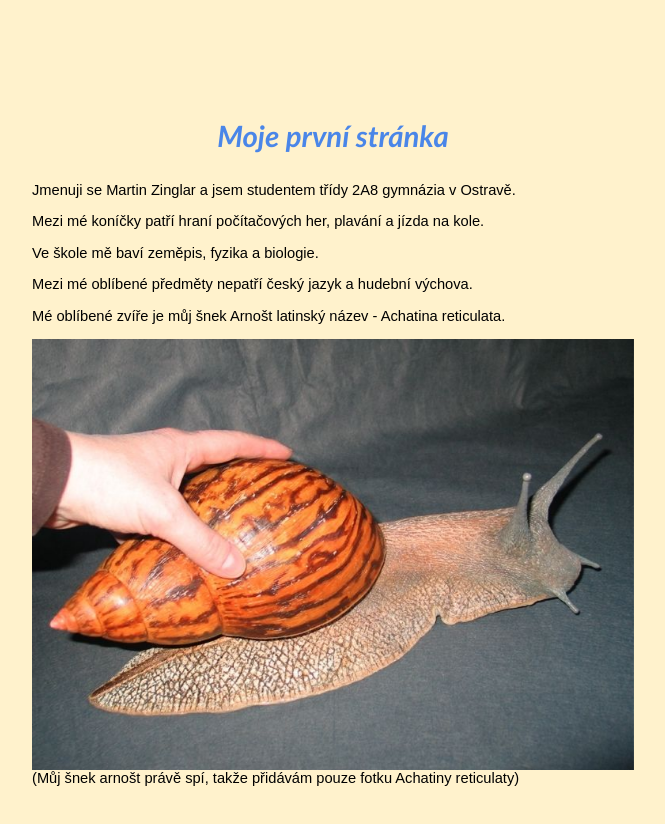
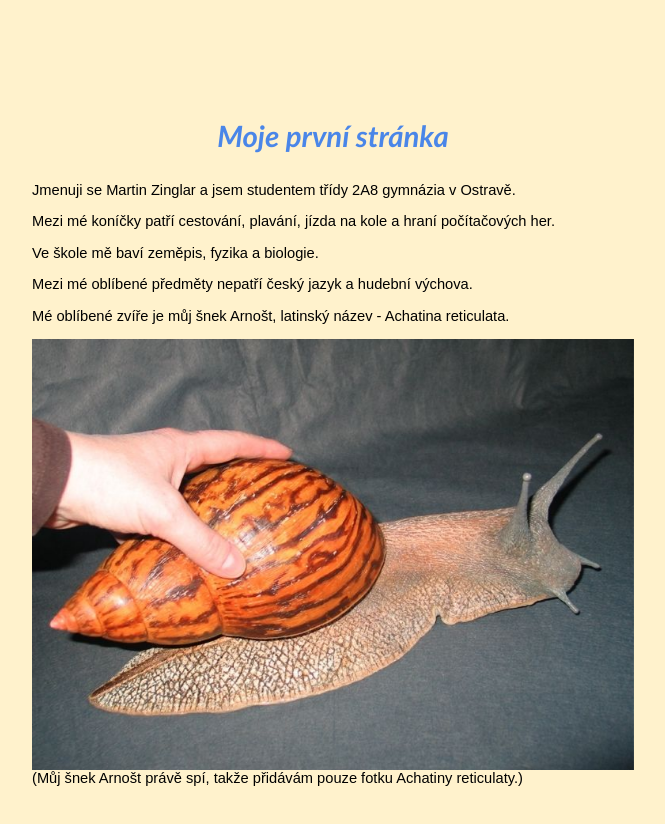
Before and after one commit to schovanek/drhouse-www, a plain HTML site: page index.html in a window 1280 px wide. Shown: the whole page, without its empty margins (72-737 px from the left). Drawn offline with Linux system fonts and the light colour scheme; a web font is replaced by a local one.

Commit message:
Update index.html

```diff
--- a/index.html
+++ b/index.html
@@ -195,7 +195,7 @@
 <p class="c3"><span class="c1"></span></p>
 <p class="c0"><span class="c1">Jmenuji se Martin Zinglar a jsem studentem třídy 2A8 gymn&aacute;zia v Ostrav&#283;.</span></p>
 <p class="c0 c4"><span class="c1"></span></p>
-<p class="c0"><span class="c1">Mezi m&eacute; kon&iacute;&#269;ky pat&#345;&iacute; hran&iacute; po&#269;&iacute;ta&#269;ov&yacute;ch her, plav&aacute;n&iacute; a j&iacute;zda na kole.</span>
+<p class="c0"><span class="c1">Mezi m&eacute; kon&iacute;&#269;ky pat&#345;&iacute; cestování, plavání, jízda na kole a hraní počítačových her.</span>
 </p>
 <p class="c0 c4"><span class="c1"></span></p>
 <p class="c0"><span class="c1">Ve &scaron;kole m&#283; bav&iacute; zem&#283;pis, fyzika a biologie.</span></p>
@@ -203,7 +203,7 @@
 <p class="c0"><span class="c1">Mezi m&eacute; obl&iacute;ben&eacute; p&#345;edm&#283;ty nepat&#345;&iacute; česk&yacute; jazyk a hudebn&iacute; v&yacute;chova.</span>
 </p>
 <p class="c0 c4"><span class="c1"></span></p>
-<p class="c0"><span>M&eacute; obl&iacute;ben&eacute; zv&iacute;&#345;e je m&#367;j &scaron;nek Arno&scaron;t latinsk&yacute; n&aacute;zev - Achatina reticulata.</span>
+<p class="c0"><span>M&eacute; obl&iacute;ben&eacute; zv&iacute;&#345;e je m&#367;j &scaron;nek Arno&scaron;t, latinsk&yacute; n&aacute;zev - Achatina reticulata.</span>
 </p>
 <p class="c0 c4"><span class="c1"></span></p>
 <p class="c0"><span
@@ -211,7 +211,7 @@
         alt="" src="images/image1.png"
         style="width: 601.70px; height: 430.67px; margin-left: 0.00px; margin-top: 0.00px; transform: rotate(0.00rad) translateZ(0px); -webkit-transform: rotate(0.00rad) translateZ(0px);"
         title=""></span></p>
-<p class="c0"><span class="c1">(M&#367;j &scaron;nek arno&scaron;t pr&aacute;v&#283; sp&iacute;, tak&#382;e p&#345;id&aacute;v&aacute;m pouze fotku Achatiny reticulaty)</span>
+<p class="c0"><span class="c1">(M&#367;j &scaron;nek Arno&scaron;t pr&aacute;v&#283; sp&iacute;, tak&#382;e p&#345;id&aacute;v&aacute;m pouze fotku Achatiny reticulaty.)</span>
 </p>
 <p class="c0 c4"><span class="c1"></span></p></body>
 </html>
```
